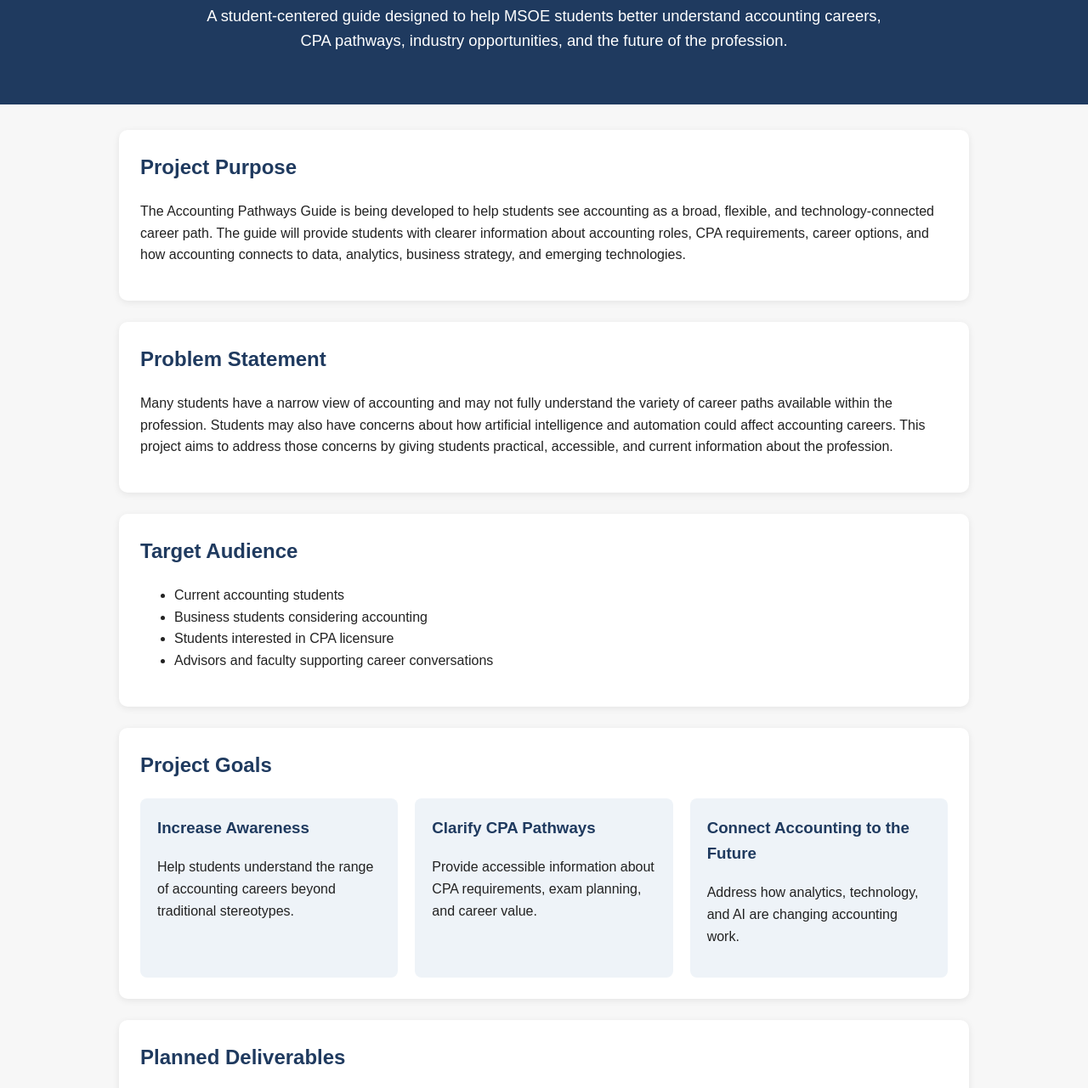
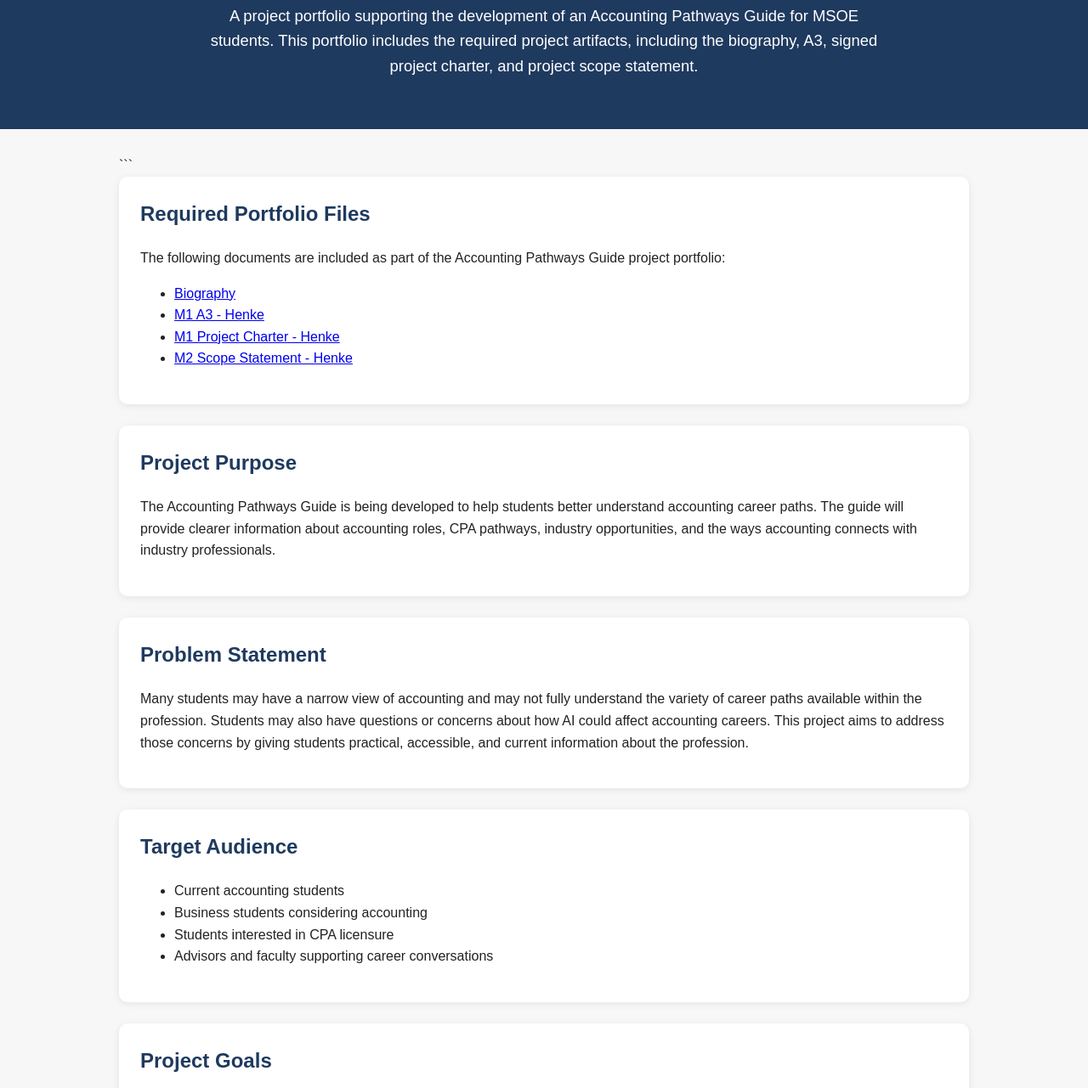
Before and after one commit to alyssehenke/accounting-pathways-guide, a plain HTML site: page index.html in a window 1280 px wide. Shown: the part 157-1438 px from the top of the page at 85% size. Drawn offline with Linux system fonts and the light colour scheme.

Commit message:
Update index.html

````diff
--- a/index.html
+++ b/index.html
@@ -1,40 +1,64 @@
 <!DOCTYPE html>
+
 <html lang="en">
 <head>
   <meta charset="UTF-8" />
   <meta name="viewport" content="width=device-width, initial-scale=1.0" />
-  <title>Accounting Pathways Guide</title>
+  <title>Accounting Pathways Guide Portfolio</title>
   <link rel="stylesheet" href="style.css" />
 </head>
 <body>
 
   <header class="hero">
-    <h1>Accounting Pathways Guide</h1>
+    <h1>Accounting Pathways Guide Portfolio</h1>
     <p class="subtitle">
-      A student-centered guide designed to help MSOE students better understand accounting careers,
-      CPA pathways, industry opportunities, and the future of the profession.
+      A project portfolio supporting the development of an Accounting Pathways Guide for MSOE students.
+      This portfolio includes the required project artifacts, including the biography, A3, signed project
+      charter, and project scope statement.
     </p>
   </header>
 
   <main>
 
+```
+<section>
+  <h2>Required Portfolio Files</h2>
+  <p>
+    The following documents are included as part of the Accounting Pathways Guide project portfolio:
+  </p>
+
+  <ul>
+    <li>
+      <a href="Biography.docx" target="_blank">Biography</a>
+    </li>
+    <li>
+      <a href="M1%20A3%20-%20Henke.docx" target="_blank">M1 A3 - Henke</a>
+    </li>
+    <li>
+      <a href="M1%20Project%20Charter%20-%20Henke.docx" target="_blank">M1 Project Charter - Henke</a>
+    </li>
+    <li>
+      <a href="M2%20-%20Scope%20Statement%20-%20Henke.dotx" target="_blank">M2 Scope Statement - Henke</a>
+    </li>
+  </ul>
+</section>
+
 <section>
   <h2>Project Purpose</h2>
   <p>
-        The Accounting Pathways Guide is being developed to help students see accounting as a broad,
-        flexible, and technology-connected career path. The guide will provide students with clearer
-        information about accounting roles, CPA requirements, career options, and how accounting connects
-        to data, analytics, business strategy, and emerging technologies.
+    The Accounting Pathways Guide is being developed to help students better understand accounting career paths. The guide will provide clearer information
+    about accounting roles, CPA pathways, industry opportunities, and the ways accounting connects with industry professionals.
   </p>
 </section>
 
 <section>
   <h2>Problem Statement</h2>
   <p>
-        Many students have a narrow view of accounting and may not fully understand the variety of
-        career paths available within the profession. Students may also have concerns about how artificial
-        intelligence and automation could affect accounting careers. This project aims to address those
-        concerns by giving students practical, accessible, and current information about the profession.
+    Many students may have a narrow view of accounting and may not fully understand the variety of
+    career paths available within the profession. Students may also have questions or concerns about
+    how AI could affect accounting careers. This project aims to
+    address those concerns by giving students practical, accessible, and current information about the
+    profession.
   </p>
 </section>
 
@@ -53,18 +77,10 @@
   <div class="cards">
     <div class="card">
       <h3>Increase Awareness</h3>
-          <p>Help students understand the range of accounting careers beyond traditional stereotypes.</p>
+      <p>
+        Help students understand the range of accounting careers.
+      </p>
     </div>
-        <div class="card">
-          <h3>Clarify CPA Pathways</h3>
-          <p>Provide accessible information about CPA requirements, exam planning, and career value.</p>
-        </div>
-        <div class="card">
-          <h3>Connect Accounting to the Future</h3>
-          <p>Address how analytics, technology, and AI are changing accounting work.</p>
-        </div>
-      </div>
-    </section>
 
 <section>
   <h2>Planned Deliverables</h2>
@@ -73,7 +89,6 @@
     <li>In-class presentations for accounting and business students</li>
     <li>Industry speaker or professional perspective session</li>
     <li>Optional one-on-one student conversations</li>
-        <li>Student feedback survey before and/or after implementation</li>
   </ul>
 </section>
 
@@ -82,15 +97,17 @@
   <div class="timeline">
     <div>
       <strong>Summer 2026</strong>
-          <p>Define scope, gather resources, and draft guide structure.</p>
+      <p>Define project scope, gather resources, and draft the guide structure.</p>
     </div>
+
     <div>
       <strong>Fall 2026</strong>
       <p>Develop guide content and identify opportunities for classroom integration.</p>
     </div>
+
     <div>
       <strong>Spring 2027</strong>
-          <p>Finalize guide, deliver presentations, collect feedback, and evaluate impact.</p>
+      <p>Finalize the guide, deliver presentations, collect feedback, and evaluate project impact.</p>
     </div>
   </div>
 </section>
@@ -98,7 +115,7 @@
 <section>
   <h2>Measures of Success</h2>
   <ul>
-        <li>Guide is completed and shared with students</li>
+    <li>The Accounting Pathways Guide is completed and shared with students</li>
     <li>At least three student-facing presentations are delivered</li>
     <li>At least one industry speaker or professional perspective is included</li>
     <li>Student feedback shows improved understanding of accounting career options</li>
@@ -108,9 +125,9 @@
 <section>
   <h2>Project Status</h2>
   <p>
-        This project is currently in the planning and development stage. The next steps include finalizing
-        the project charter, outlining guide content, identifying key career pathways to feature, and
-        determining how the guide will be shared with students.
+    This project is currently in the planning and development stage. Next steps include continuing to
+    develop the guide content, identifying key accounting career pathways to feature, and determining
+    how the guide will be shared with students.
   </p>
 </section>
 
@@ -121,11 +138,12 @@
     Accounting Instructor, MSOE
   </p>
 </section>
+```
 
   </main>
 
   <footer>
-    <p>Accounting Pathways Guide Project | MSOE</p>
+    <p>Accounting Pathways Guide Project Portfolio | MSOE</p>
   </footer>
 
 </body>
````
Lines whose indentation alone changed are shown as unchanged.
